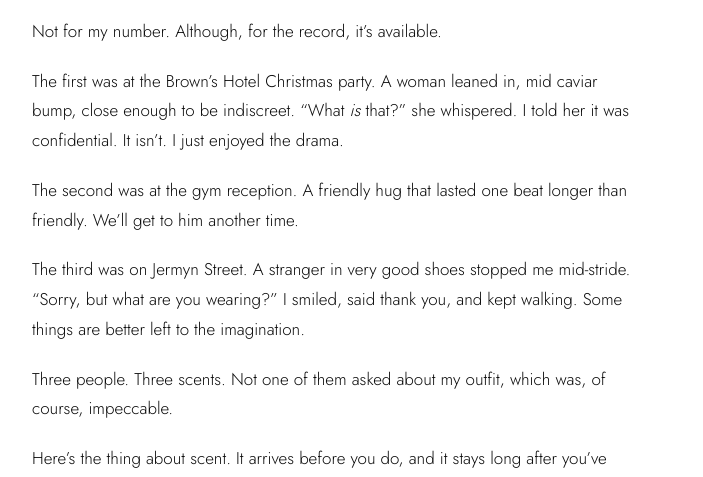
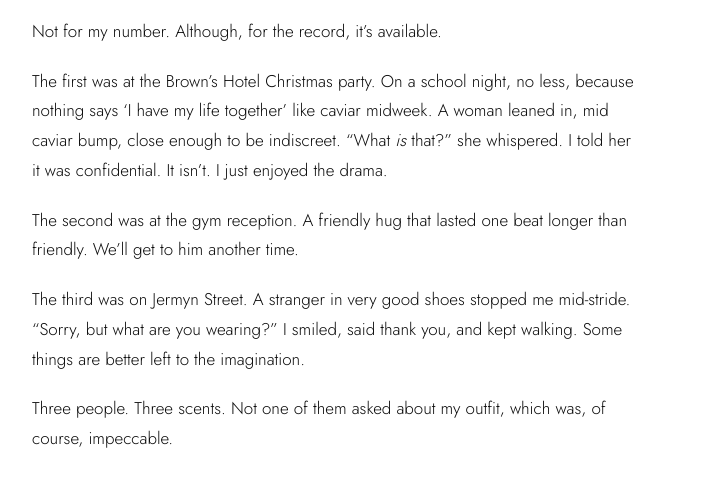
Before and after one commit to Unbearablybourgeois/unbearablybourgeois.github.io, a plain HTML site: page index.html in a window 1280 px wide. Shown: the part 623-1100 px from the top of the page, without its empty margins (288-991 px from the left). Drawn offline with nearby package versions, Linux system fonts and the light colour scheme; a web font is replaced by a local one.

Commit message:
Nose post: school-night caviar
Co-Authored-By: Claude Opus 5.5 <noreply@anthropic.com>
Claude-Session: https://claude.ai/code/session_01L8DByS96U7mYkfHpvtZQBx

```diff
--- a/index.html
+++ b/index.html
@@ -114,7 +114,7 @@ const POSTS = [
     body:[
           "I was stopped three times this week.",
       "Not for my number. Although, for the record, it&rsquo;s available.",
-      "The first was at the Brown&rsquo;s Hotel Christmas party. A woman leaned in, mid caviar bump, close enough to be indiscreet. &ldquo;What <em>is</em> that?&rdquo; she whispered. I told her it was confidential. It isn&rsquo;t. I just enjoyed the drama.",
+      "The first was at the Brown&rsquo;s Hotel Christmas party. On a school night, no less, because nothing says &lsquo;I have my life together&rsquo; like caviar midweek. A woman leaned in, mid caviar bump, close enough to be indiscreet. &ldquo;What <em>is</em> that?&rdquo; she whispered. I told her it was confidential. It isn&rsquo;t. I just enjoyed the drama.",
       "The second was at the gym reception. A friendly hug that lasted one beat longer than friendly. We&rsquo;ll get to him another time.",
       "The third was on Jermyn Street. A stranger in very good shoes stopped me mid-stride. &ldquo;Sorry, but what are you wearing?&rdquo; I smiled, said thank you, and kept walking. Some things are better left to the imagination.",
       "Three people. Three scents. Not one of them asked about my outfit, which was, of course, impeccable.",
```
